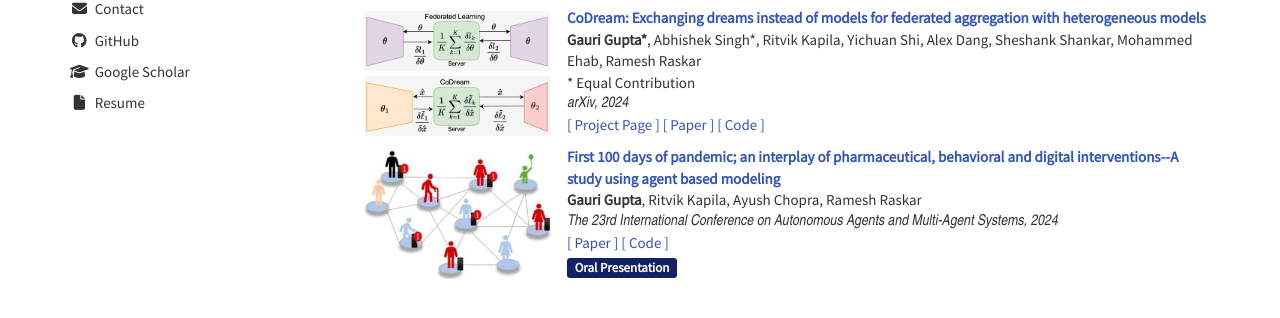
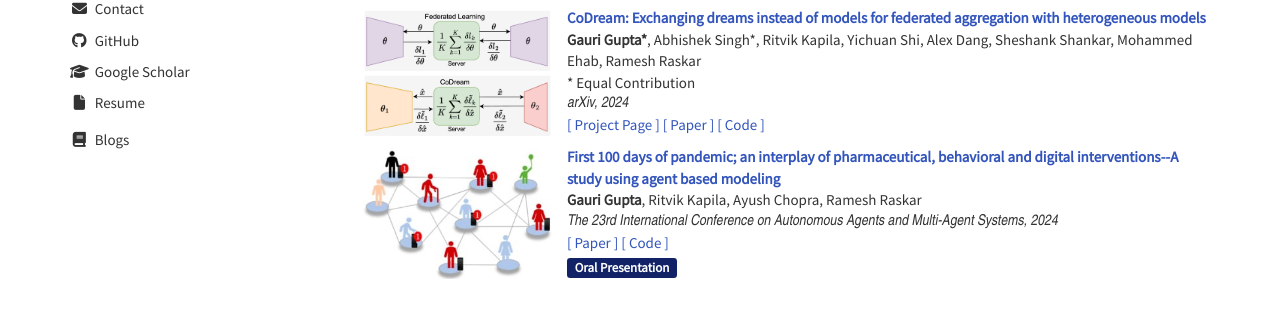
Before and after one commit to GauriGupta19/gaurigupta19.github.io, a Jekyll site: the page built from index.html, in a window 1280 px wide. Shown: the part 576-894 px from the top of the page. Built offline with Jekyll 4.4.1, drawn with Linux system fonts in a browser that asks for light colours; nearby versions of some CDN libraries.

Commit message:
add blogs

```diff
--- a/_includes/sidebar.html
+++ b/_includes/sidebar.html
@@ -14,3 +14,6 @@
     <span style="display:block;margin-bottom: 10px;"><a target="_blank" href="https://scholar.google.com/citations?user=SPaOg4cAAAAJ&hl=en" style="color:inherit"><i class="fas fa-fw fa-graduation-cap"></i>&nbsp;&nbsp;Google Scholar</a></span>
     <span style="display:block;margin-bottom: 10px;"><a target="_blank" href="CV.pdf" style="color:inherit"><i class="fa fa-fw fa-file"></i>&nbsp;&nbsp;Resume</a></span>
 </div>
+<div class='sidebaritem' id='blogs'>
+  <span style="display:block;margin-bottom: 10px;"><a href="/blogs.html" style="color:inherit"><i class="fa fa-fw fa-book"></i>&nbsp;&nbsp;Blogs</a></span>
+</div>
```
